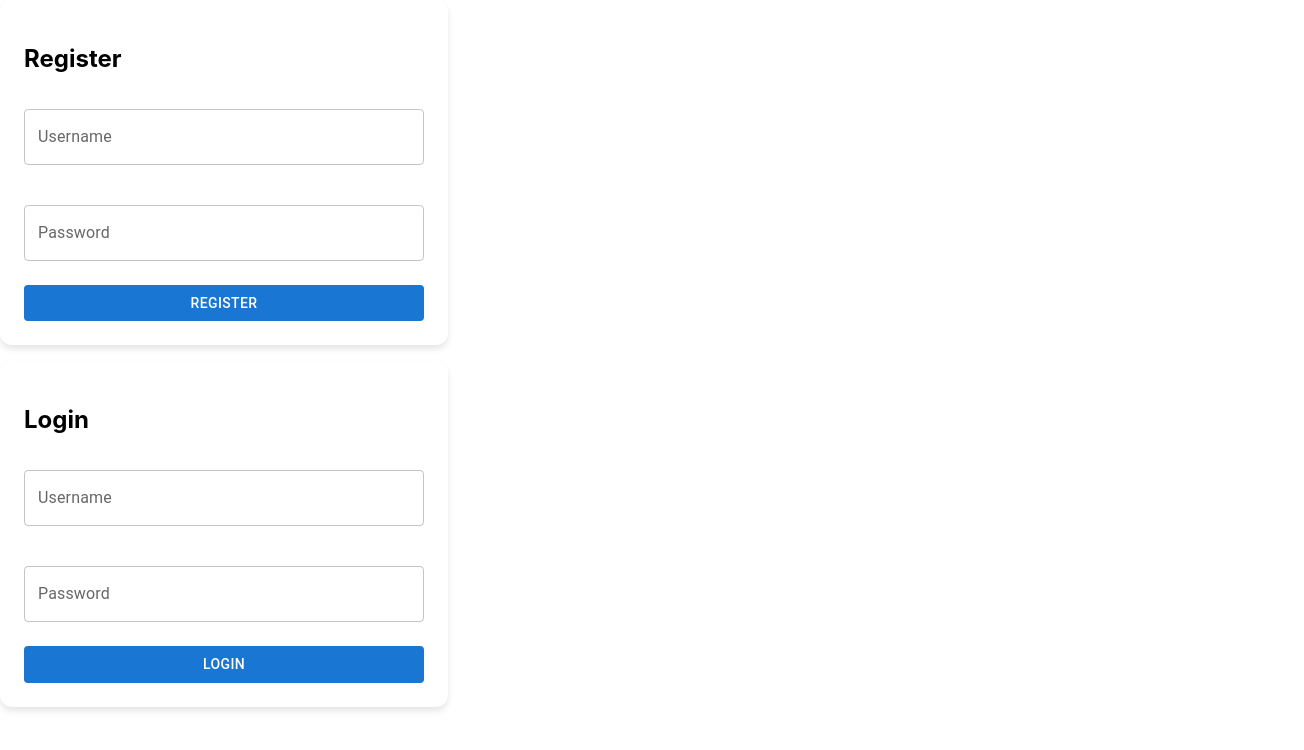
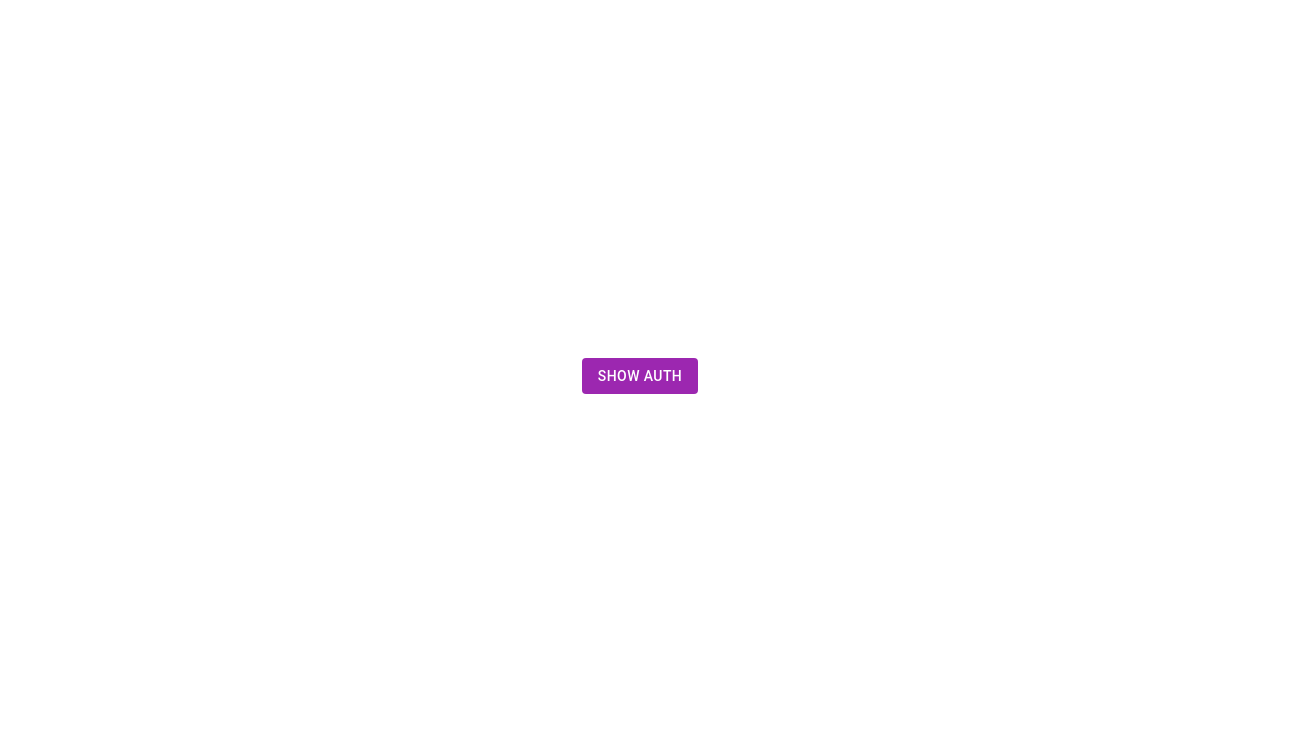
Before and after one commit to JanWilliamHaug/chatFrontEnd, a React (Create React App) app: page / in a window 1280 px wide. Shown: the top 750 px of the page, 1304 px wide, since content can reach past the window. Built offline with nearby package versions, Linux system fonts and the light colour scheme.

Commit message:
fixing register

```diff
--- a/src/App.js
+++ b/src/App.js
@@ -3,7 +3,6 @@ import TextField from '@mui/material/TextField';
 import Button from '@mui/material/Button';
 import './App.css';
 
-// Add these imports to the top of the file
 import Register from './components/Register';
 import Login from './components/Login';
 
@@ -12,7 +11,6 @@ function sleep(ms) {
 }
 
 function App() {
-
   const [input, setInput] = useState('');
   const [messages, setMessages] = useState([
     {
@@ -20,6 +18,8 @@ function App() {
       sender: 'chatbot',
     },
   ]);
+
+  const [showAuth, setShowAuth] = useState(false);
 
   const chatMessagesRef = useRef(null);
 
@@ -43,8 +43,7 @@ function App() {
       const data = await res.json();
       setMessages([...messages, { text: input, sender: 'user' }]);
 
-      // Simulate Hikari typing by waiting for a short delay
-      await sleep(600); // Adjust this value for the desired typing delay
+      await sleep(600);
 
       setMessages([...messages, { text: input, sender: 'user' }, { text: data.response, sender: 'chatbot' }]);
       setInput('');
@@ -53,58 +52,30 @@ function App() {
     }
   };
 
-  // Conditionally render components based on the token
-  const token = localStorage.getItem('token');
+  const toggleAuth = () => {
+    setShowAuth(!showAuth);
+  };
 
-  if (!token) {
-    return (
-      <div>
-        <Register />
-        <Login />
-      </div>
-    );
-  }
+  const authButton = (
+    <Button variant="contained" color="secondary" onClick={toggleAuth} disableElevation>
+      {showAuth ? 'Hide Auth' : 'Show Auth'}
+    </Button>
+  );
 
   return (
     <div className="chatbot-container">
+      {authButton}
+      {showAuth && (
+        <div>
+          <Register />
+          <Login />
+        </div>
+      )}
       <div className="chatbot-header">
-        <img src="https://www.kindpng.com/picc/m/24-241830_mq-girl-pokemon-chibi-pikachu-cute-chibi-anime.png" alt="Cute anime character" style={{ width: '100px', height: '100px' }}></img>
-        <h1 className="chatbot-title">Magic Shop with Hikari</h1>
+        {/* ... rest of the code */}
       </div>
       <div className="chatbot-body">
-        <div className="chat-messages" ref={chatMessagesRef}>
-          {messages.map((message, index) => (
-            <div className={`chat-message ${message.sender}`} key={index}>
-              {message.sender === 'chatbot' && (
-                <img
-                  src="https://www.kindpng.com/picc/m/24-241830_mq-girl-pokemon-chibi-pikachu-cute-chibi-anime.png"
-                  alt="Cute anime character"
-                  className="chatbot-avatar"
-                />
-              )}
-              <p>{message.text}</p>
-            </div>
-          ))}
-        </div>
-        <form onSubmit={handleMessage} className="chatbot-form">
-          <TextField
-            label="Your message"
-            value={input}
-            onChange={(e) => setInput(e.target.value)}
-            fullWidth
-            margin="normal"
-            variant="outlined"
-            InputProps={{
-              style: {
-                background: '#fff',
-                borderRadius: '24px',
-              },
-            }}
-          />
-          <Button variant="contained" color="primary" type="submit" disableElevation>
-            Send
-          </Button>
-        </form>
+        {/* ... rest of the code */}
       </div>
     </div>
   );
--- a/src/components/Register.js
+++ b/src/components/Register.js
@@ -4,6 +4,7 @@ import Button from '@mui/material/Button';
 
 function Register() {
   const [username, setUsername] = useState('');
+  const [email, setEmail] = useState('');
   const [password, setPassword] = useState('');
 
   const handleRegister = async (e) => {
@@ -12,7 +13,7 @@ function Register() {
     const requestOptions = {
       method: 'POST',
       headers: { 'Content-Type': 'application/json' },
-      body: JSON.stringify({ username, password }),
+      body: JSON.stringify({ username, email, password }),
     };
 
     try {
@@ -40,6 +41,14 @@ function Register() {
           variant="outlined"
         />
         <TextField
+          label="Email"
+          value={email}
+          onChange={(e) => setEmail(e.target.value)}
+          fullWidth
+          margin="normal"
+          variant="outlined"
+        />
+        <TextField
           label="Password"
           type="password"
           value={password}
```
